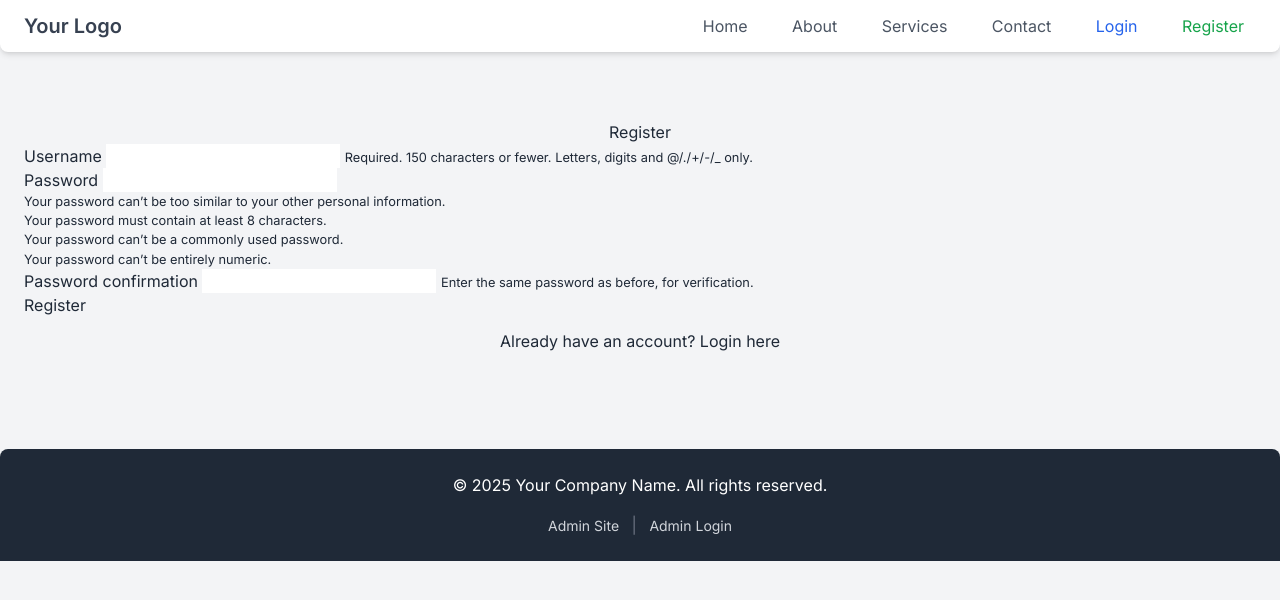
After one commit to JohnSite07/simpleApp1, a Django app: page /register/ in a window 1280 px wide. The commit adds this page. Shown: the top 600 px of the page. Run offline with Django 5.2, Linux system fonts and the light colour scheme; some libraries are stand-ins or nearby versions.

Commit message:
Admin and User Functions added

```diff
--- a/home/templates/home/base.html
+++ b/home/templates/home/base.html
@@ -39,21 +39,46 @@
                 <a href="#" class="text-xl font-semibold text-gray-700 hover:text-blue-600 rounded">Your Logo</a>
             </div>
             <div class="space-x-4">
-                <a href="#" class="px-3 py-2 text-gray-600 hover:text-blue-600 rounded-md">Home</a>
+                <a href="/" class="px-3 py-2 text-gray-600 hover:text-blue-600 rounded-md">Home</a>
                 <a href="#" class="px-3 py-2 text-gray-600 hover:text-blue-600 rounded-md">About</a>
                 <a href="#" class="px-3 py-2 text-gray-600 hover:text-blue-600 rounded-md">Services</a>
                 <a href="#" class="px-3 py-2 text-gray-600 hover:text-blue-600 rounded-md">Contact</a>
+                {% if user.is_authenticated %}
+                    <span class="px-3 py-2 text-gray-700">Hello, {{ user.username }}!</span>
+                    <form method="post" action="{% url 'logout' %}" style="display: inline;">
+                        {% csrf_token %}
+                        <button type="submit" class="px-3 py-2 text-red-600 hover:text-red-800 rounded-md bg-transparent border-none cursor-pointer">Logout</button>
+                    </form>
+                {% else %}
+                    <a href="{% url 'login' %}" class="px-3 py-2 text-blue-600 hover:text-blue-800 rounded-md">Login</a>
+                    <a href="{% url 'register' %}" class="px-3 py-2 text-green-600 hover:text-green-800 rounded-md">Register</a>
+                {% endif %}
             </div>
         </nav>
     </header>
 
     <main class="container mx-auto px-6 py-12">
+        {% if messages %}
+            <div class="mb-6">
+                {% for message in messages %}
+                    <div class="p-4 mb-4 rounded-md {% if message.tags == 'error' %}bg-red-100 text-red-700 border border-red-400{% elif message.tags == 'success' %}bg-green-100 text-green-700 border border-green-400{% else %}bg-blue-100 text-blue-700 border border-blue-400{% endif %}">
+                        {{ message }}
+                    </div>
+                {% endfor %}
+            </div>
+        {% endif %}
+
         {%block content %}{% endblock %}
     </main>
 
     <footer class="bg-gray-800 text-white mt-12 py-6 rounded-t-lg">
         <div class="container mx-auto px-6 text-center">
             <p>&copy; 2025 Your Company Name. All rights reserved.</p>
+            <div class="mt-4">
+                <a href="/admin/" class="text-gray-300 hover:text-white text-sm">Admin Site</a>
+                <span class="text-gray-500 mx-2">|</span>
+                <a href="/admin/login/" class="text-gray-300 hover:text-white text-sm">Admin Login</a>
+            </div>
         </div>
     </footer>
 
--- /dev/null
+++ b/home/templates/registration/register.html
@@ -0,0 +1,42 @@
+{% extends 'home/base.html' %}
+
+{% block content %}
+<div class="container mt-5">
+    <div class="row justify-content-center">
+        <div class="col-md-6">
+            <div class="card">
+                <div class="card-header">
+                    <h2 class="text-center">Register</h2>
+                </div>
+                <div class="card-body">
+                    <form method="POST">
+                        {% csrf_token %}
+                        {% if form.errors %}
+                            <div class="alert alert-danger">
+                                {% for field in form %}
+                                    {% for error in field.errors %}
+                                        <p>{{ error }}</p>
+                                    {% endfor %}
+                                {% endfor %}
+                            </div>
+                        {% endif %}
+                        {% for field in form %}
+                            <div class="form-group">
+                                <label for="{{ field.id_for_label }}">{{ field.label }}</label>
+                                {{ field }}
+                                {% if field.help_text %}
+                                    <small class="form-text text-muted">{{ field.help_text }}</small>
+                                {% endif %}
+                            </div>
+                        {% endfor %}
+                        <button type="submit" class="btn btn-primary btn-block">Register</button>
+                    </form>
+                    <div class="text-center mt-3">
+                        <p>Already have an account? <a href="{% url 'login' %}">Login here</a></p>
+                    </div>
+                </div>
+            </div>
+        </div>
+    </div>
+</div>
+{% endblock %}
--- a/home/urls.py
+++ b/home/urls.py
@@ -2,5 +2,8 @@ from django.urls import path
 from . import views
 
 urlpatterns = [
-    path('', views.homepage, name="homepage")
+    path('', views.homepage, name="homepage"),
+    path('register/', views.register, name="register"),
+    path('login/', views.user_login, name="login"),
+    path('logout/', views.user_logout, name="logout"),
 ]
--- a/home/views.py
+++ b/home/views.py
@@ -1,6 +1,42 @@
-from django.shortcuts import render
+from django.shortcuts import render, redirect
+from django.contrib.auth.forms import UserCreationForm
+from django.contrib import messages
+from django.contrib.auth import login, logout
+from django.contrib.auth.forms import AuthenticationForm
 
 # Create your views here.
 def homepage(request):
     context = {}
     return render(request, "home\homepage.html", context)
+
+def register(request):
+    if request.method == 'POST':
+        form = UserCreationForm(request.POST)
+        if form.is_valid():
+            user = form.save()
+            login(request, user)
+            messages.success(request, f'Account created for {user.username}!')
+            return redirect('homepage')
+    else:
+        form = UserCreationForm()
+    return render(request, 'registration/register.html', {'form': form})
+
+def user_login(request):
+    if request.user.is_authenticated:
+        return redirect('homepage')
+
+    if request.method == 'POST':
+        form = AuthenticationForm(request, data=request.POST)
+        if form.is_valid():
+            user = form.get_user()
+            login(request, user)
+            messages.success(request, f'Welcome back, {user.username}!')
+            return redirect('homepage')
+    else:
+        form = AuthenticationForm()
+    return render(request, 'registration/login.html', {'form': form})
+
+def user_logout(request):
+    logout(request)
+    messages.success(request, 'You have been successfully logged out.')
+    return redirect('homepage')
--- a/simpleApp1/settings.py
+++ b/simpleApp1/settings.py
@@ -126,3 +126,8 @@ STATIC_ROOT = BASE_DIR / "staticfiles"
 # https://docs.djangoproject.com/en/5.2/ref/settings/#default-auto-field
 
 DEFAULT_AUTO_FIELD = 'django.db.models.BigAutoField'
+
+# Authentication settings
+LOGIN_REDIRECT_URL = '/'
+LOGOUT_REDIRECT_URL = '/'
+LOGIN_URL = '/login/'
--- a/weighttracker/forms.py
+++ b/weighttracker/forms.py
@@ -4,7 +4,7 @@ from .models import WeightTrackerElements
 class WeightEntryForm(forms.ModelForm):
     class Meta:
         model = WeightTrackerElements
-        fields = ['date', 'weight_kg', 'notes']
+        exclude = ['user']
         widgets = {
             'date': forms.DateInput(attrs={'type': 'date'})
         }
--- a/weighttracker/models.py
+++ b/weighttracker/models.py
@@ -1,8 +1,10 @@
 from django.db import models
 from django.utils import timezone
+from django.conf import settings
 
 # Create your models here.
 class WeightTrackerElements(models.Model):
+    user = models.ForeignKey(settings.AUTH_USER_MODEL, on_delete=models.CASCADE, related_name='weight_entries', null=True, blank=True)
     date = models.DateField(default=timezone.now, help_text="Date of measurement")
     weight_kg = models.DecimalField(max_digits=5, decimal_places=2, help_text="Weight in Kilograms")
     notes = models.TextField(blank=True, null=True)
```
Also changed, not shown: home/templates/home/logged_out.html (added, +8 -0 lines), home/templates/registration/logged_out.html (added, +8 -0 lines), home/templates/registration/login.html (added, +15 -0 lines), weighttracker/views.py (+9 -4 lines), db.sqlite3, weighttracker/migrations/0002_weighttrackerelements_user.py (added).
